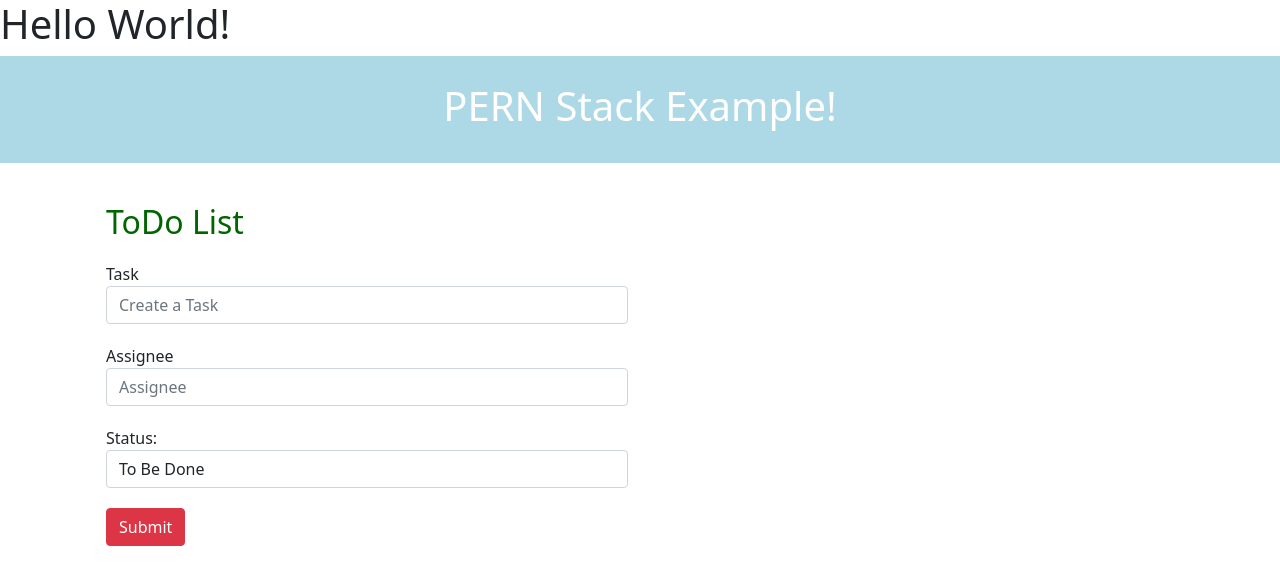
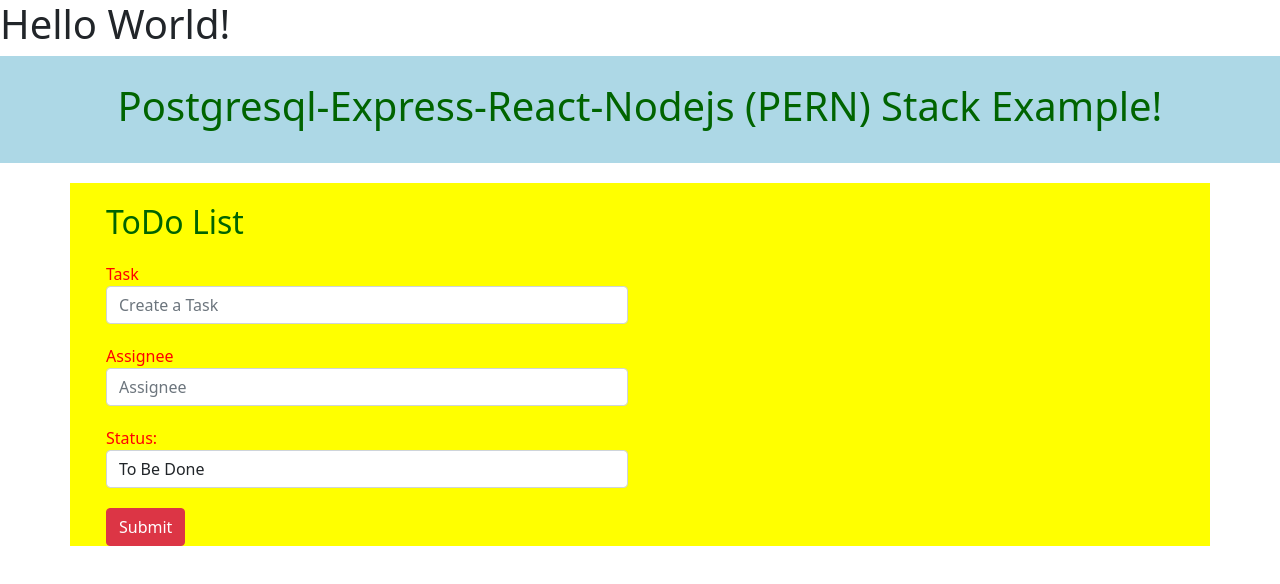
Before and after one commit to sanjiviarul/MyWebApp1, a React (Create React App) app in the folder ui/: page / in a window 1280 px wide. Shown: the top 584 px of the page. Built offline with nearby package versions, Linux system fonts and the light colour scheme; no server answers.

Commit message:
added styles to app.css

```diff
--- a/ui/src/App.css
+++ b/ui/src/App.css
@@ -22,3 +22,20 @@
 .h2color{
   color:darkgreen;
 }
+
+.divcolor{
+  color:red;
+  background-color:yellow;
+}
+
+.txtfields{
+  color:blue;
+}
+
+.tblheader{
+  color:darkorange;
+}
+
+.tblrows{
+  color:darkgreen;
+}
--- a/ui/src/components/CreateTask.js
+++ b/ui/src/components/CreateTask.js
@@ -19,10 +19,10 @@ export default function CreateTask(props) {
                 <div className="col-md-12 mrgnbtm">
                 <h2 className='h2color'>ToDo List</h2>
                 <form onSubmit={handleSubmit(onSubmit)}>
-                    <div className="row mrgnbtm">
+                    <div className="row mrgnbtm ">
                         <div className="form-group col-md-6">
-                            <label htmlFor="exampleInputEmail1">Task</label>
-                            <input {...register("task")} placeholder="Create a Task" className="form-control" name="task" id="task" />
+                            <label  htmlFor="exampleInputEmail1">Task</label>
+                            <input {...register("task")} placeholder="Create a Task" className="form-control h2color" name="task" id="task" />
                         </div>
                     </div>
                     <div className="row mrgnbtm">
--- a/ui/src/components/Header.js
+++ b/ui/src/components/Header.js
@@ -1,12 +1,13 @@
 /*Header.js*/
 import React from 'react';
+import '../App.css';
 
 const Header = () => {
 
     return (
         <div className="header">
-            <h1>
-                PERN Stack Example!
+            <h1 class="h2color">
+                Postgresql-Express-React-Nodejs (PERN) Stack Example!
             </h1>
         </div>
     )
--- a/ui/src/components/Home.js
+++ b/ui/src/components/Home.js
@@ -39,14 +39,16 @@ function Home() {
   return (
     <div className="App">
       <Header></Header>
-      <div className="container mrgnbtm">
+      <div className="container mrgnbtm divcolor">
         <div className="row">
-          <div className="col-md-12">
-              <CreateTask taskCreated={taskCreated}></CreateTask>
+          <div className="col-md-12 " >
+
+              <CreateTask  taskCreated={taskCreated}></CreateTask>
+
           </div>
         </div>
       </div>
-      <div className="container mrgnbtm">
+      <div className="container mrgnbtm ">
         <Tasks tasks={tasks} deleteTask={delTask} taskEdited={taskEdited}></Tasks>
      </div>
   </div>
--- a/ui/src/components/Tasks.js
+++ b/ui/src/components/Tasks.js
@@ -36,8 +36,8 @@ export const Tasks = ({tasks, deleteTask, taskEdited}) => {
     return(
         <div className="container">
             <h2 className='h2color'>Tasks</h2>
-            <table className="table table-bordered">
-                <thead>
+            <table className="table table-bordered txtfields">
+                <thead >
                 <tr>
                     <th>Task Id</th>
                     <th>Task Name</th>
```
